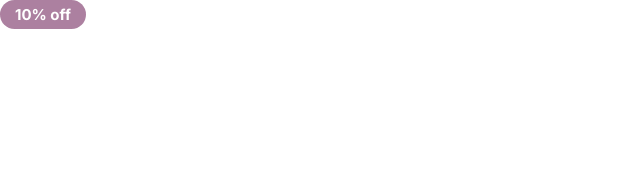
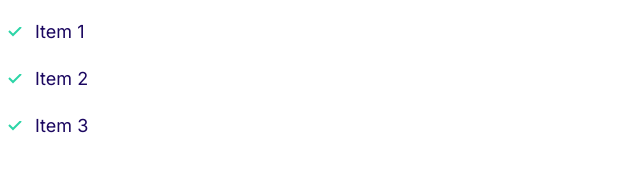
Before and after one commit to Bombar77/CSS-and-HTML, a plain HTML site: page index.html in a window 1280 px wide. Shown: the whole page, without its empty margins (0-640 px from the left). Drawn offline with Linux system fonts and the light colour scheme.

Commit message:
Define lists styles.

```diff
--- a/CSS/styles.css
+++ b/CSS/styles.css
@@ -118,3 +118,32 @@ a {
         font-size: 1.2rem;
     }
 }
+
+/* Lists */
+
+.list {
+    list-style: none;
+    padding-left: 0;
+    color: var(--color-heading);
+}
+
+.list--inline .list__item {
+    display: inline-block;
+    margin-right: 2rem;
+}
+
+.list--tick {
+    list-style-image: url(../images/tick.svg);
+    padding-left: 3rem;
+}
+
+.list--tick .list__item {
+    padding-left: 0.5rem;
+    margin-bottom: 2rem;
+}
+
+@media screen and (min-width: 1024) {
+    .list--tick .list--tick{
+        margin-bottom: 0;
+    }
+}
--- a/index.html
+++ b/index.html
@@ -14,6 +14,10 @@
     <title>Document</title>
   </head>
   <body>
-<span class="badge badge--primary">10% off</span>
+<ul class="list list--tick">
+    <li class="list__item">Item 1</li>
+    <li class="list__item">Item 2</li>
+    <li class="list__item">Item 3</li>
+</ul>
   </body>
 </html>
```
Also changed, not shown: components/lists.html (added, +5 -0 lines), images/tick.svg (added), 1 other file.
